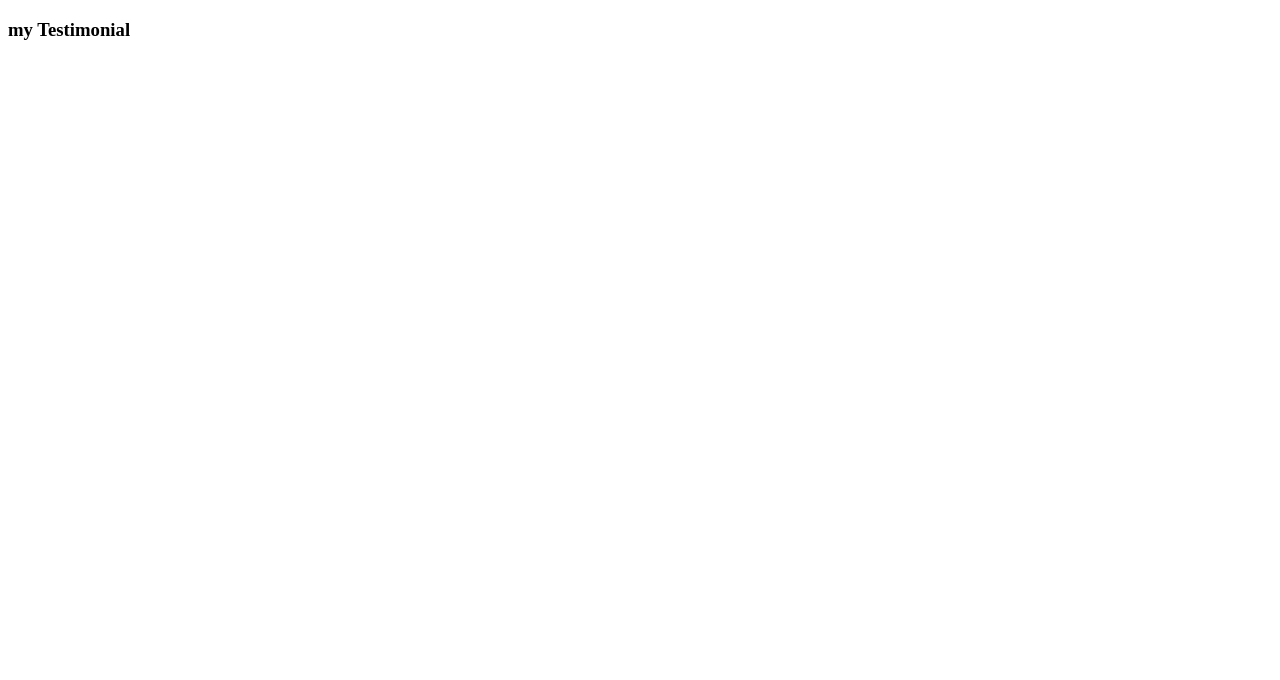
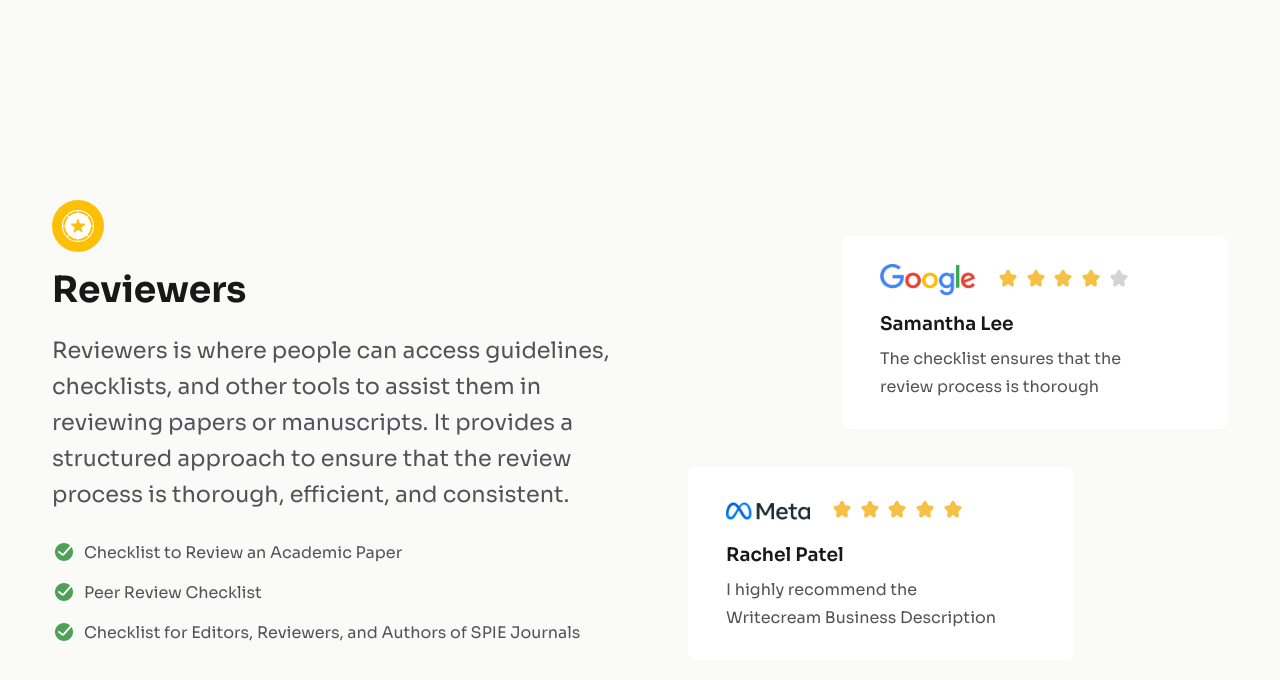
Before and after one commit to farhadalsami/devchallenges-farhad, a plain HTML site: page index.html in a window 1280 px wide. Drawn offline with Linux system fonts and the light colour scheme.

Commit message:
I have susscessfuly develop desktopo version

```diff
--- a/index.html
+++ b/index.html
@@ -1,11 +1,77 @@
 <!DOCTYPE html>
 <html lang="en">
+
 <head>
     <meta charset="UTF-8">
     <meta name="viewport" content="width=device-width, initial-scale=1.0">
-    <title>Document</title>
+    <title>Testimonial Page</title>
+    <link rel="stylesheet" href="styles/style.css">
+    <link rel="preconnect" href="https://fonts.googleapis.com">
+    <link rel="preconnect" href="https://fonts.gstatic.com" crossorigin>
+    <link href="https://fonts.googleapis.com/css2?family=Sora:wght@100..800&display=swap" rel="stylesheet">
 </head>
+
 <body>
-    <h3>my Testimonial</h3>
+    <section class="container">
+        <div class="side">
+            <div class="left-side-content">
+                <img src="assets/feature.svg" alt="">
+                <h3 class="section-title">Reviewers</h3>
+                <p class="section-desc">Reviewers is where people can access guidelines, checklists, and other tools to
+                    assist them in reviewing papers or manuscripts. It provides a structured approach to ensure that the
+                    review process is thorough, efficient, and consistent.</p>
+            </div>
+            <div class="check-list">
+                <div class="list-item"><img src="assets/Done_ring_round_fill.svg" alt="">
+                    <p class="list-item-desc">Checklist to Review an Academic Paper</p>
+                </div>
+
+                <div class="list-item">
+                    <img src="assets/Done_ring_round_fill.svg" alt="">
+                    <p class="list-item-desc">Peer Review Checklist</p>
+                </div>
+
+                <div class="list-item">
+                    <img src="assets/Done_ring_round_fill.svg" alt="">
+                    <p class="list-item-desc">Checklist for Editors, Reviewers, and Authors of SPIE Journals</p>
+                </div>
+            </div>
+        </div>
+        <div class="side right-side">
+            <div class="user-rating even">
+                <div class="rating">
+                    <img src="assets/google-testimonial.png" alt="" class="logo">
+                    <div class="star">
+                        <img src="assets/Star_fill.svg" alt="">
+                        <img src="assets/Star_fill.svg" alt="">
+                        <img src="assets/Star_fill.svg" alt="">
+                        <img src="assets/Star_fill.svg" alt="">
+                        <img src="assets/Star_fill_gray.svg" alt="">
+                    </div>
+                </div>
+                <div class="content">
+                    <h3 class="content-title">Samantha Lee</h3>
+                    <p class="contetn-desc">The checklist ensures that the review process is thorough</p>
+                </div>
+            </div>
+            <div class="user-rating">
+                <div class="rating">
+                    <img src="assets/meta-testimonial.png" alt="" class="logo">
+                    <div class="star">
+                        <img src="assets/Star_fill.svg" alt="">
+                        <img src="assets/Star_fill.svg" alt="">
+                        <img src="assets/Star_fill.svg" alt="">
+                        <img src="assets/Star_fill.svg" alt="">
+                        <img src="assets/Star_fill.svg" alt="">
+                    </div>
+                </div>
+                <div class="content">
+                    <h3 class="content-title">Rachel Patel</h3>
+                    <p class="contetn-desc">I highly recommend the Writecream Business Description</p>
+                </div>
+            </div>
+        </div>
+    </section>
 </body>
+
 </html>
--- /dev/null
+++ b/styles/style.css
@@ -0,0 +1,86 @@
+*{
+    margin: 0;
+    font-family: "Sora", sans-serif;
+}
+body{
+    background-color: #FAFAF9;
+    padding: 200px 52px;
+}
+
+.container{
+    display: flex;
+    max-width: 1280px;
+    margin: 0 auto;
+    gap: 48px;
+
+}
+.side{
+    max-width: 50%;
+}
+.left-side-content > img{
+    width: 52px;
+}
+.section-title{
+    font-size: 2.25rem;
+    margin-bottom: 20px;
+    margin-top: 10px;
+    color: #181818;
+}
+.section-desc{
+    font-size: 1.40rem;
+    line-height: 36px;
+    color: #52525A;
+    margin-top: 0;
+}
+.check-list{
+    margin-top: 28px;
+}
+
+.list-item{
+    display: flex;
+    margin-bottom: 16px;
+    gap: 8px;
+    align-items: center;
+    color: #52525A;
+    font-size: 1rem
+}
+.right-side{
+    display: flex;
+    flex-wrap: wrap;
+    gap: 38px;
+    margin-top: auto;
+}
+.even{
+    margin-left: auto;
+}
+
+
+.user-rating{
+    background-color: #fff;
+    padding: 28px 38px;
+    width: 310px;
+    border-radius: 8px;
+    box-shadow: 10px 10px 10px 10px #52525a00 ;
+}
+.rating{
+    display: flex;
+    align-items: center;
+    gap: 20px;
+    margin-bottom: 16px;
+}
+.rating > img{
+    height: 32px;
+}
+.content{
+    width: 280px;
+}
+
+.content-title{
+    color: #181818;
+    margin-bottom: 10px;
+    font-weight: 600;
+}
+.contetn-desc{
+    color: #52525A;
+    line-height: 28px;
+}
```
Also changed, not shown: assets/Done_ring_round_fill.svg (added), assets/Star_fill.svg (added), assets/Star_fill_gray.svg (added), assets/feature.svg (added), assets/google-testimonial.png (added), assets/meta-testimonial.png (added).
